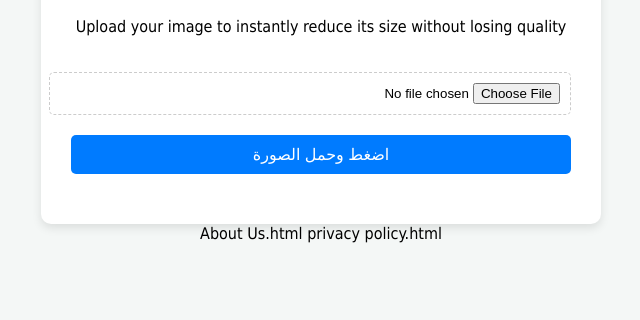
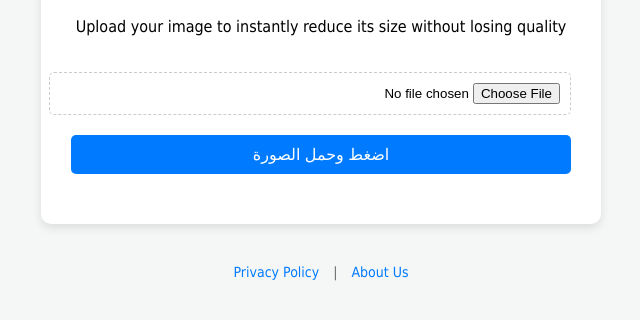
Before and after one commit to elfiky18-ui/Panda, a plain HTML site: page index.html in a window 1280 px wide. Shown: the part 350-670 px from the top of the page, without its empty margins (319-959 px from the left). Drawn offline with Linux system fonts and the light colour scheme.

Commit message:
Update index.html

```diff
--- a/index.html
+++ b/index.html
@@ -71,7 +71,9 @@ function compressImage() {
 </script>
 
 </footer>
-    About Us.html
-    privacy policy.html
+   <footer style="text-align: center; margin-top: 40px; font-size: 14px; color: #666;">
+    <a href="Policy.html" style="margin: 0 10px; text-decoration: none; color: #007bff;">Privacy Policy</a> |
+    <a href="About%20Us.html" style="margin: 0 10px; text-decoration: none; color: #007bff;">About Us</a>
+</footer>
 </body>
 </html>
```
